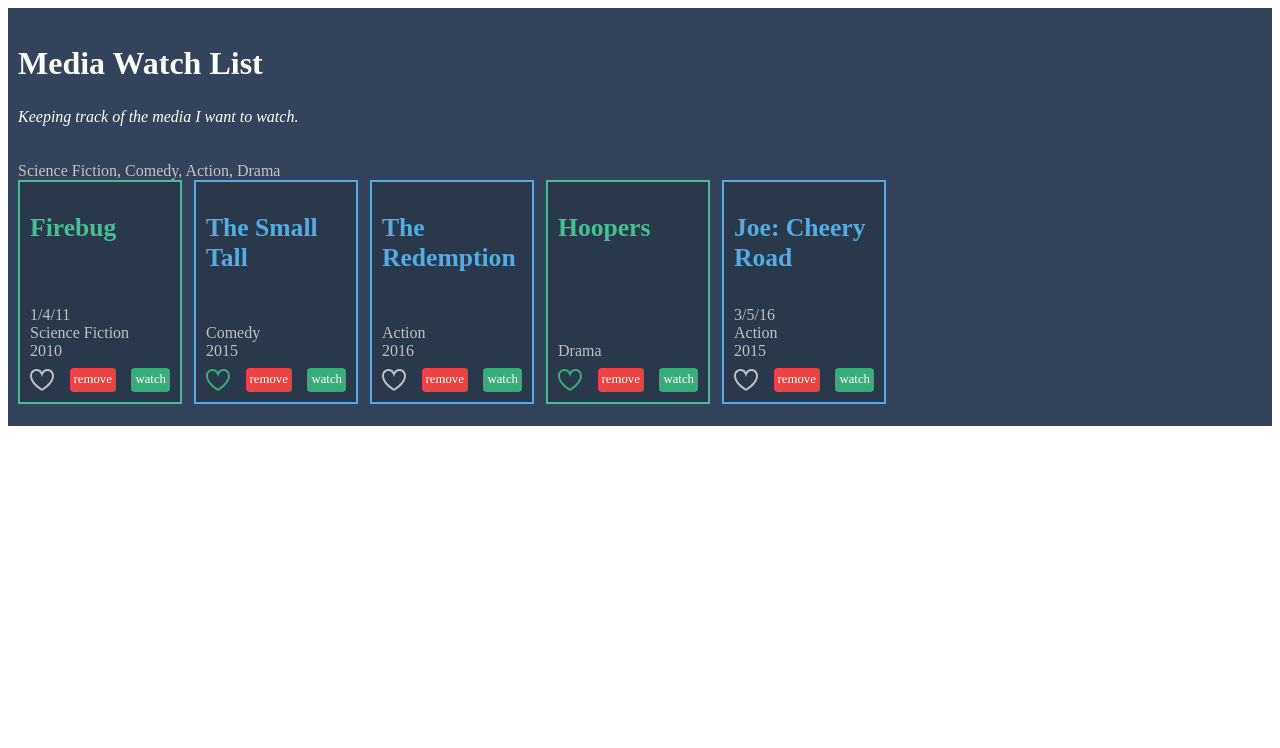
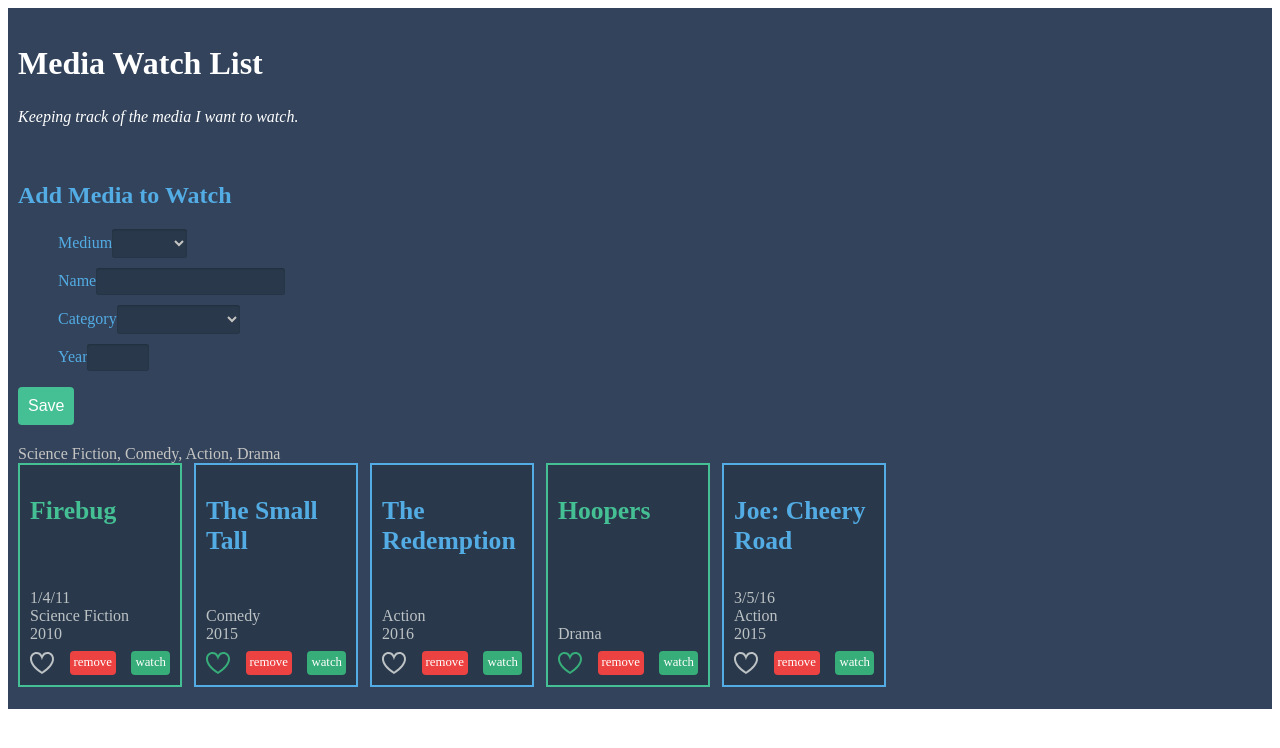
Before and after one commit to maurajoglekar/Angular-media-watch, an Angular app: page / in a window 1280 px wide. Shown: the top 748 px of the page. Built offline with nearby package versions, Linux system fonts and the light colour scheme.

Commit message:
template driven form

```diff
--- a/src/app/app.component.html
+++ b/src/app/app.component.html
@@ -3,5 +3,7 @@
     <h1>Media Watch List</h1>
     <p class="description">Keeping track of the media I want to watch.</p>
   </header>
+  <mw-media-item-form></mw-media-item-form>
+
   <mw-media-item-list></mw-media-item-list>
 </section>
--- /dev/null
+++ b/src/app/media-item-form/media-item-form.component.css
@@ -0,0 +1,52 @@
+:host {
+    display: block;
+    padding: 10px;
+  }
+  ul {
+    list-style-type: none;
+  }
+  ul li {
+    margin: 10px 0;
+  }
+  header, label {
+    color: #53ace4;
+  }
+  input, select {
+    background-color: #29394b;
+    color: #c6c5c3;
+    border-radius: 3px;
+    border: none;
+    box-shadow: 0 1px 2px rgba(0,0,0,0.2) inset, 0 -1px 0 rgba(0,0,0,0.05) inset;
+    border-color: #53ace4;
+    padding: 6px;
+  }
+  .ng-invalid:not(.ng-pristine):not(.required-invalid) {
+    border: 1px solid #d93a3e;
+  }
+  input[required].ng-invalid {
+    border-right: 5px solid #d93a3e;
+  }
+  input[required]:not(.required-invalid),
+  input[required].ng-invalid:not(.required-invalid) {
+    border-right: 5px solid #37ad79;
+  }
+  .error {
+    color: #d93a3e;
+  }
+  #year {
+    width: 50px;
+  }
+  button[type=submit] {
+    background-color: #45bf94;
+    border: 0;
+    padding: 10px;
+    font-size: 1em;
+    border-radius: 4px;
+    color: #ffffff;
+    cursor: pointer;
+  }
+  button[type=submit]:disabled {
+    background-color: #333;
+    color: #666;
+    cursor: default;
+  }
--- /dev/null
+++ b/src/app/media-item-form/media-item-form.component.html
@@ -0,0 +1,37 @@
+
+<header>
+    <h2>Add Media to Watch</h2>
+  </header>
+  <form
+    #mediaItemForm="ngForm"
+    (ngSubmit)="onSubmit(mediaItemForm.value)">
+    <ul>
+      <li>
+        <label for="medium">Medium</label>
+        <select name="medium" id="medium" ngModel>
+          <option value="Movies">Movies</option>
+          <option value="Series">Series</option>
+        </select>
+      </li>
+      <li>
+        <label for="name">Name</label>
+        <input type="text" name="name" id="name" ngModel>
+      </li>
+      <li>
+        <label for="category">Category</label>
+        <select name="category" id="category" ngModel>
+          <option value="Action">Action</option>
+          <option value="Science Fiction">Science Fiction</option>
+          <option value="Comedy">Comedy</option>
+          <option value="Drama">Drama</option>
+          <option value="Horror">Horror</option>
+          <option value="Romance">Romance</option>
+        </select>
+      </li>
+      <li>
+        <label for="year">Year</label>
+        <input type="text" name="year" id="year" maxlength="4" ngModel>
+      </li>
+    </ul>
+    <button type="submit">Save</button>
+  </form>
--- /dev/null
+++ b/src/app/media-item-form/media-item-form.component.ts
@@ -0,0 +1,19 @@
+import { Component, OnInit } from '@angular/core';
+
+@Component({
+  selector: 'mw-media-item-form',
+  templateUrl: './media-item-form.component.html',
+  styleUrls: ['./media-item-form.component.css']
+})
+export class MediaItemFormComponent implements OnInit {
+
+  constructor() { }
+
+  ngOnInit(): void {
+  }
+
+  onSubmit(mediaItem) {
+    console.log(mediaItem);
+  }
+
+}
```
Also changed, not shown: src/app/app.module.ts (+7 -4 lines), 1 other file (tests, documents, lock files or other folders).
